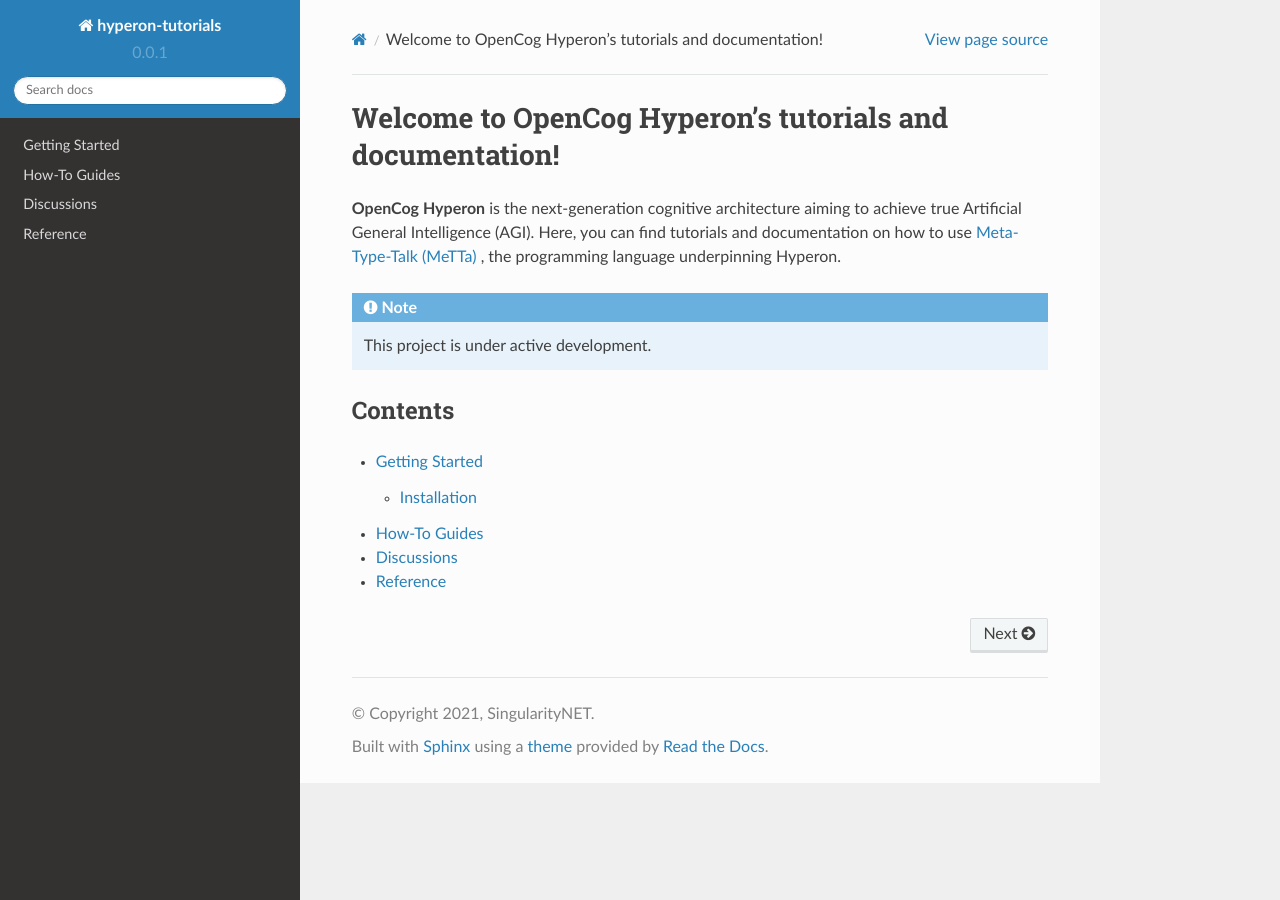
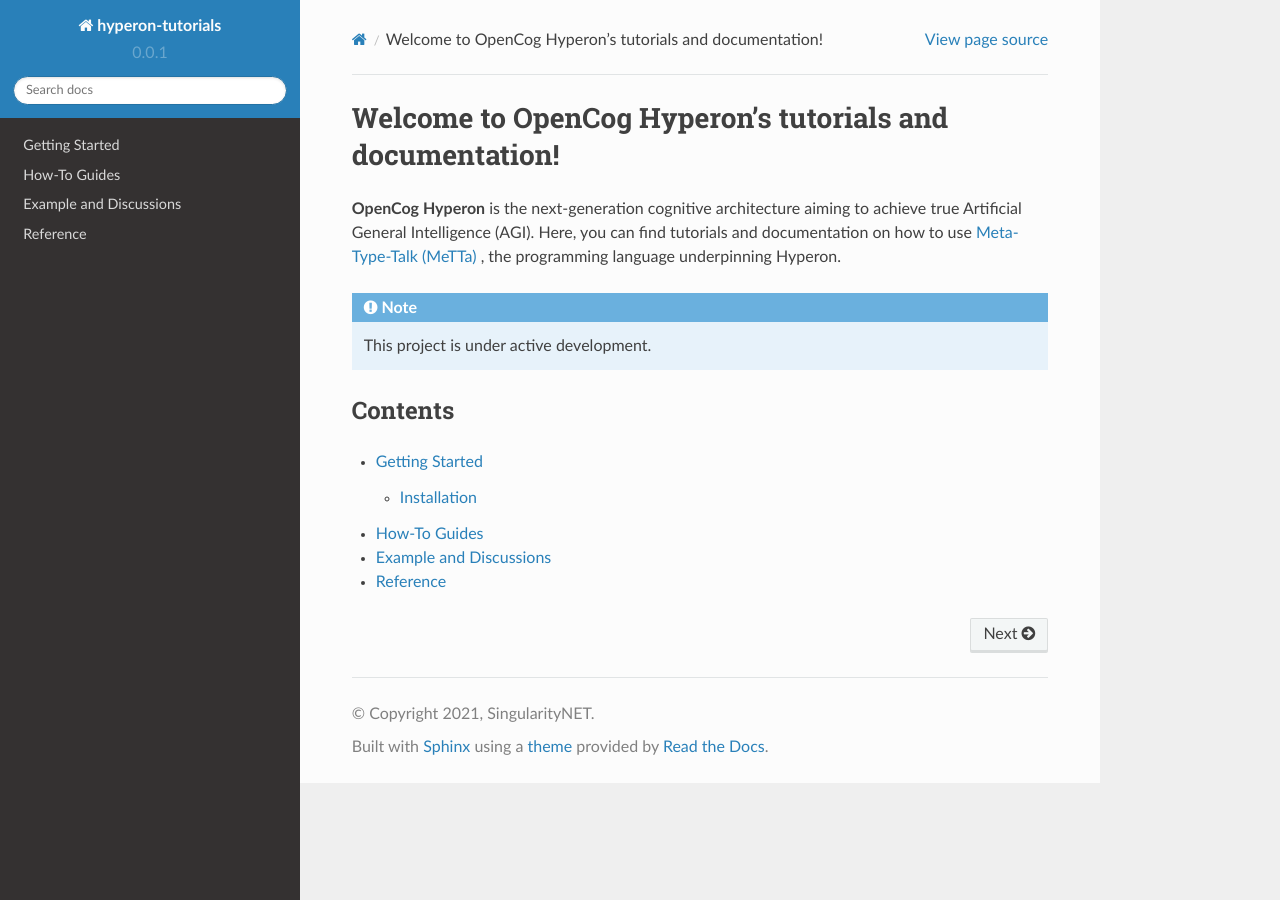
Before and after one commit to TownesZhou/hyperon-tutorials, a Sphinx documentation site: the page built from docs/source/index.rst, in a window 1280 px wide. Built offline with Sphinx 7.4.7 and the Read the Docs theme 2.0.0, drawn with Linux system fonts in a browser that asks for light colours.

Commit message:
Rename section names

```diff
--- a/docs/source/discussions/index.rst
+++ /dev/null
@@ -1,2 +0,0 @@
-Discussions
-===========
--- /dev/null
+++ b/docs/source/examples_and_discussions/index.rst
@@ -0,0 +1,2 @@
+Example and Discussions
+=======================
--- a/docs/source/index.rst
+++ b/docs/source/index.rst
@@ -20,6 +20,6 @@
    :maxdepth: 2
 
    getting_started/index
-   examples/index
-   discussions/index
+   how_to_guides/index
+   examples_and_discussions/index
    reference/index
```
Also changed, not shown: docs/source/how_to_guides/index.rst (renamed from docs/source/examples/index.rst).
